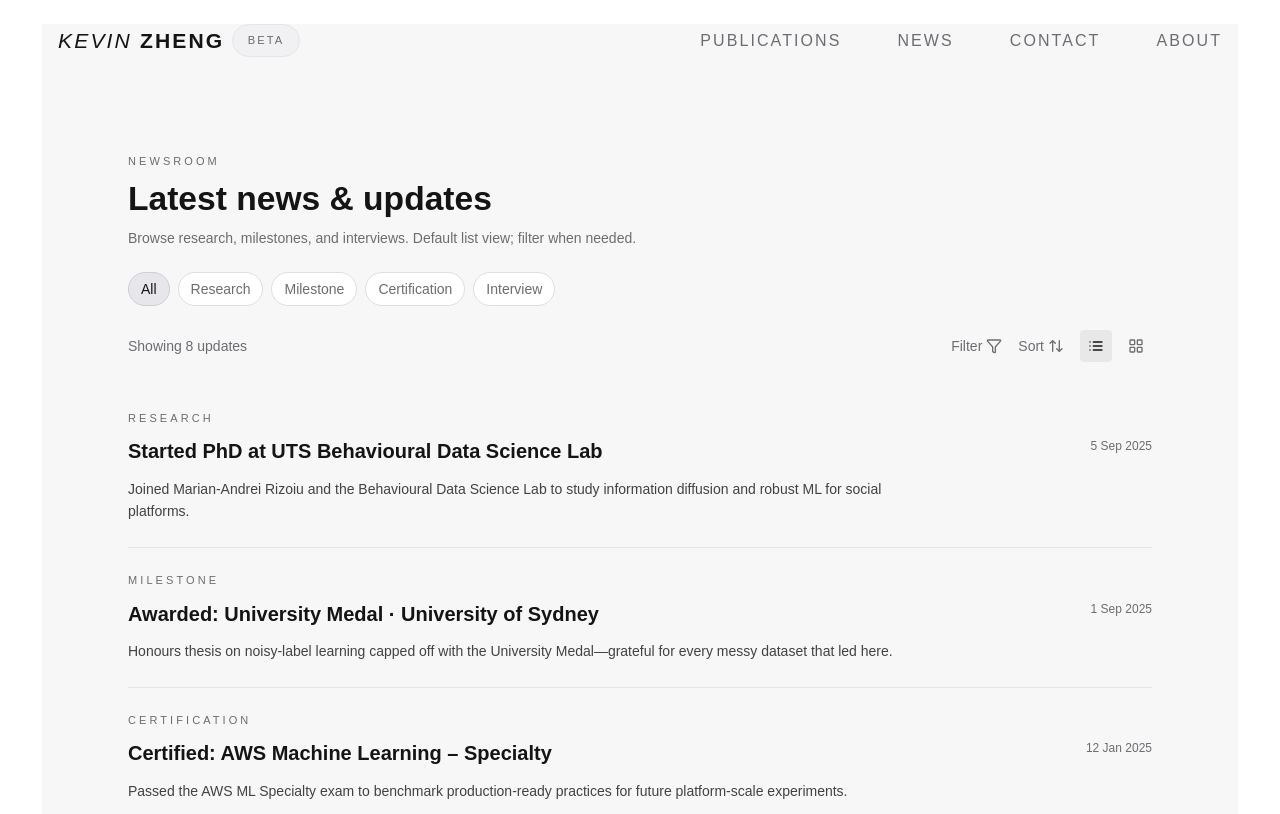
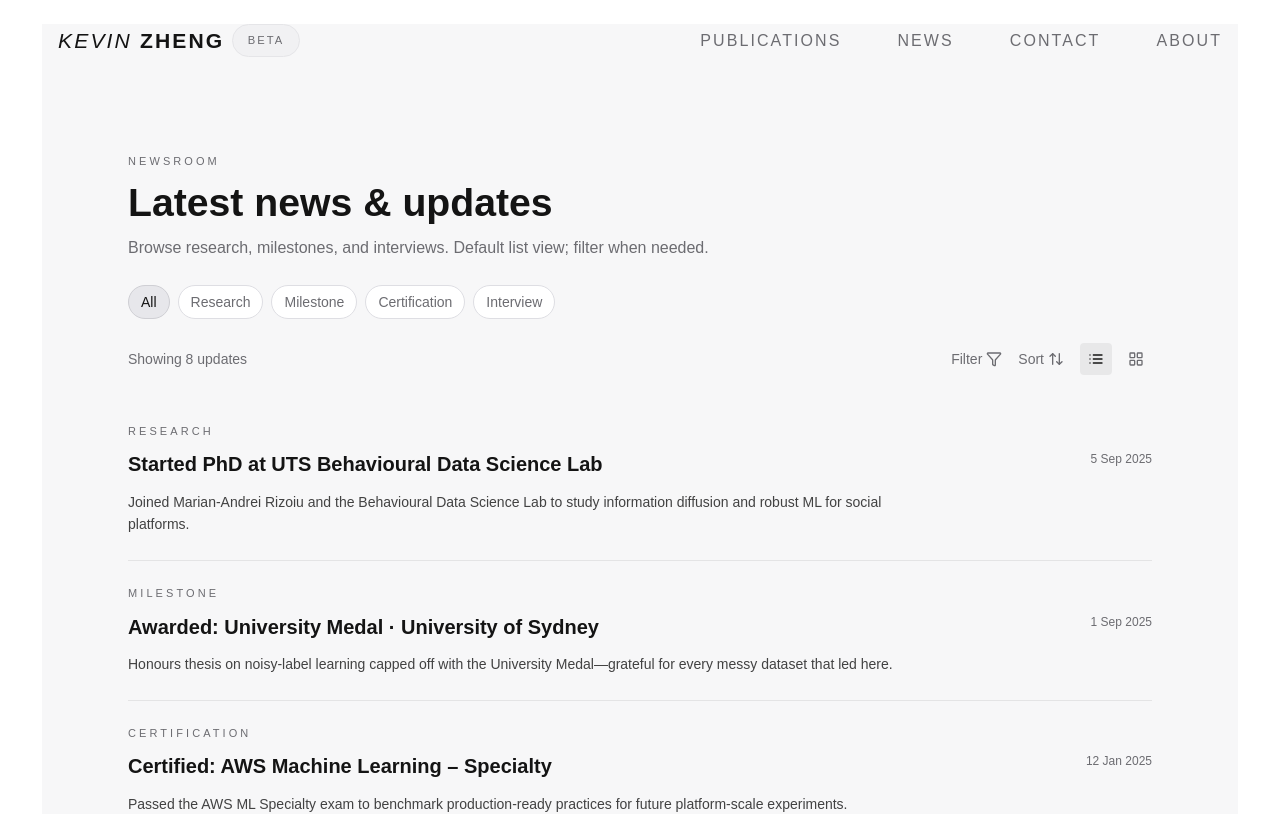
Before and after one commit to kyxzhe/kyxzhe.github.io, a Next.js app: page /news in a window 1280 px wide. Shown: the top 814 px of the page. Built offline with nearby package versions, Linux system fonts and the light colour scheme.

Commit message:
style: tune news hero typography

```diff
--- a/src/app/news/page.tsx
+++ b/src/app/news/page.tsx
@@ -288,8 +288,8 @@ export default function NewsPage() {
       >
         <section className="mt-4 space-y-2">
           <p className="text-[11px] uppercase tracking-[0.28em] text-muted-foreground">Newsroom</p>
-          <h1 className="text-3xl md:text-[2.1rem] font-semibold leading-tight text-foreground">Latest news &amp; updates</h1>
-          <p className="text-sm text-muted-foreground max-w-2xl">
+          <h1 className="text-[2.2rem] md:text-[2.45rem] font-semibold leading-tight text-foreground">Latest news &amp; updates</h1>
+          <p className="text-[15px] md:text-base text-muted-foreground max-w-2xl leading-relaxed">
             Browse research, milestones, and interviews. Default list view; filter when needed.
           </p>
         </section>
```
